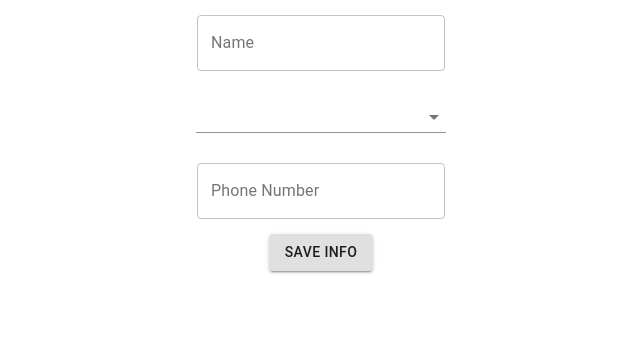
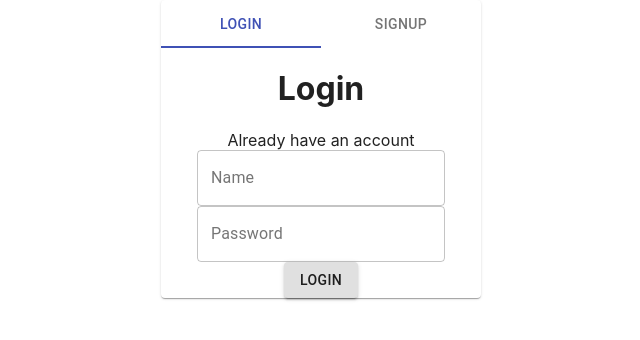
Before and after one commit to sabhishek78/react_form, a React (Create React App) app: page / in a window 1280 px wide. Shown: the top 340 px of the page, without its empty margins (319-959 px from the left). Built offline with nearby package versions, Linux system fonts and the light colour scheme; no server answers.

Commit message:
login and signup functionality implemented

```diff
--- a/package.json
+++ b/package.json
@@ -8,6 +8,7 @@
     "@testing-library/jest-dom": "^4.2.4",
     "@testing-library/react": "^9.5.0",
     "@testing-library/user-event": "^7.2.1",
+    "bcryptjs": "^2.4.3",
     "react": "^16.13.1",
     "react-dom": "^16.13.1",
     "react-scripts": "3.4.1"
--- a/src/App.css
+++ b/src/App.css
@@ -52,3 +52,12 @@
 .table{
   margin-top: 20px;
 }
+.panel{
+  display:flex;
+  flex-direction: column;
+  align-items: center;
+  justify-content: center;
+}
+.panel[hidden] {
+  display: none;
+}
--- a/src/App.js
+++ b/src/App.js
@@ -2,11 +2,12 @@ import React from 'react';
 import logo from './logo.svg';
 import './App.css';
 import EnquiryForm from "./EnquiryForm";
+import LoginSignUp from "./loginSignUp";
 
 function App() {
   return (
     <div className="App">
-     <EnquiryForm/>
+     <LoginSignUp/>
     </div>
   );
 }
--- a/src/EnquiryForm/index.js
+++ b/src/EnquiryForm/index.js
@@ -60,8 +60,6 @@ class EnquiryForm extends React.Component {
         this.setState({
             [event.target.name]:event.target.value
         })
-
-
     }
      allLetter(inputtxt)
     {   console.log(inputtxt);
@@ -109,12 +107,12 @@ class EnquiryForm extends React.Component {
         };
         const response = await fetch(saveURL, requestOptions);
         const responseJSON = await response.json();
-        console.log(responseJSON);
+        console.log("response is ="+responseJSON);
         this.setState({
             isLoading:false,
         });
         let currentUserData={"customerName":this.state.customerName,"gender":this.state.gender,"phoneNumber":this.state.phoneNumber
-            ,"customerID":responseJSON['customerID']};
+            ,"_id":responseJSON};
         console.log("current user data="+currentUserData);
        let dataCopy=this.state.data.slice();
         console.log(" previous data local storage="+dataCopy);
@@ -132,6 +130,7 @@ class EnquiryForm extends React.Component {
             headers: { 'Content-Type': 'application/json' },
             body: JSON.stringify({customerID: customerID})
         };
+        // console.log('request options='+JSON.stringify(requestOptions));
         const response = await fetch(deleteURL, requestOptions);
         const responseJSON = await response.json();
         console.log('delete response=');
--- a/src/Row/index.js
+++ b/src/Row/index.js
@@ -12,14 +12,14 @@ class Row extends React.Component {
     render() {
         return (
             <TableRow >
-                <TableCell align="right">{this.props.rowData.customerID}</TableCell>
+                <TableCell align="right">{this.props.rowData._id}</TableCell>
                 <TableCell align="right">{this.props.rowData.customerName}</TableCell>
                 <TableCell align="right">{this.props.rowData.gender}</TableCell>
                 <TableCell align="right">{this.props.rowData.phoneNumber}</TableCell>
                 <TableCell align="right"><button name='Delete'onClick={()=>{
                     this.setState({deletePressed:true})
                     setTimeout(() => {
-                        this.props.deleteUser(this.props.rowData.customerID);
+                        this.props.deleteUser(this.props.rowData._id);
                         // this.setState({deletePressed:false});
                         }, 3000);
                 }}> {this.state.deletePressed?<CircularProgress/>: <DeleteIcon/>} </button></TableCell>
--- a/src/Table/index.js
+++ b/src/Table/index.js
@@ -28,7 +28,7 @@ class SimpleTable extends React.Component {
                     </TableHead>
                     <TableBody>
                         {this.props.data.map((item) => (
-                           <Row rowData={item} key={item.customerID} deleteUser={this.props.deleteUser}/>
+                           <Row rowData={item} key={item._id} deleteUser={this.props.deleteUser}/>
                         ))}
                     </TableBody>
                 </Table>
--- /dev/null
+++ b/src/loginSignUp/index.js
@@ -0,0 +1,215 @@
+import React from "react";
+import { Button } from '@material-ui/core';
+import AppBar from '@material-ui/core/AppBar';
+import Tabs from '@material-ui/core/Tabs';
+import Tab from '@material-ui/core/Tab';
+import Paper from '@material-ui/core/Paper';
+import { Select } from '@material-ui/core';
+import { MenuItem } from '@material-ui/core';
+import { TextField } from '@material-ui/core';
+import { CircularProgress} from '@material-ui/core';
+
+
+
+
+import Snackbar from '@material-ui/core/Snackbar';
+import IconButton from '@material-ui/core/IconButton';
+import CloseIcon from '@material-ui/icons/Close';
+import SimpleTable from "../Table";
+const baseURL='http://localhost:8000';
+
+const loginURL = baseURL + '/users/login';
+const signUpURL = baseURL + '/users/signUp';
+
+class LoginSignUp extends React.Component {
+    state = {
+        customerName: '',
+        password:'',
+        value:0,
+        confirmPassword:'',
+        openSnackBar:false,
+        data:[],
+        status:'',
+
+    };
+    constructor(props) {
+        super(props);
+        this.handleInputChange=this.handleInputChange.bind(this);
+    }
+    handleInputChange(event){
+        this.setState({
+            status:'',
+            [event.target.name]:event.target.value
+        })
+
+    }
+   handleChange = (event, newValue) => {
+        // console.log("inside handle change");
+       this.setState({
+           value:newValue,
+           status:''
+       })
+    };
+    async signUp(){
+        console.log(this.state.customerName);
+        console.log(this.state.password);
+        console.log(this.state.confirmPassword);
+        if(this.state.password!==this.state.confirmPassword){
+            this.setState({
+                // openSnackBar:true,
+                status:'Passwords do not match. Please retry',
+            })
+        }
+        else{
+            console.log("making request");
+            const requestOptions = {
+                method: 'POST',
+                headers: {'Content-Type': 'application/json'},
+                credentials:"include",
+                body: JSON.stringify(this.state)
+            };
+            const response = await fetch(signUpURL, requestOptions);
+            const responseJSON = await response.json();
+            console.log("response is =" + responseJSON);
+            this.setState({
+                isLoading: false,
+            });
+
+            if(responseJSON.status!=="exists"){
+                let currentUserData = {
+                    "customerName": this.state.customerName,
+                    "password": this.state.password,
+                    "_id": responseJSON,
+
+                };
+                console.log("current user data=" + currentUserData);
+                let dataCopy = this.state.data.slice();
+                // console.log(" previous data local storage=" + dataCopy);
+                dataCopy.push(currentUserData);
+                // console.log(" updated data local storage=" + dataCopy);
+                // localStorage.setItem('userData', JSON.stringify(dataCopy));
+                this.setState({
+                    data: dataCopy,
+                    status:"Sign Up Successful. Please Login ",
+                });
+            }
+            else{
+                console.log("User Already Exists!! Please try Again!!");
+                this.setState({
+                    status: "User Already Exists!! Please try Again!!"
+                });
+            }
+        }
+
+    }
+    async login(){
+        console.log("making request");
+        const requestOptions = {
+            method: 'POST',
+            headers: {'Content-Type': 'application/json'},
+            credentials:"include",
+            body: JSON.stringify(this.state)
+        };
+        const response = await fetch(loginURL, requestOptions);
+        const responseJSON = await response.json();
+        console.log("response is =" + responseJSON);
+        this.setState({
+            isLoading: false,
+        });
+        if(responseJSON.status==="userDoesNotExist"){
+
+            this.setState({
+
+                status:"User Does Not Exist. Please Sign Up ",
+            });
+        }
+        else if(responseJSON.status==="passwordsMatch"){
+
+            this.setState({
+
+                status:"Login Successful ",
+            });
+        }
+        else if(responseJSON.status==="passwordsDoNotMatch"){
+
+            this.setState({
+
+                status:"Invalid Password",
+            });
+        }
+    }
+    handleClose = (event, reason) => {
+        if (reason === 'clickaway') {
+            return;
+        }
+        this.setState({
+            openSnackBar:false,
+        })
+    }
+    async makePostRequest() {
+
+
+    }
+    render() {
+        return (
+            <div className={"form"}>
+                <Paper >
+                    <Tabs value={this.state.value} onChange={this.handleChange}
+
+                        indicatorColor="primary"
+                        textColor="primary"
+                        centered
+                    >
+                        <Tab label="Login" />
+                        <Tab label="SignUp" />
+
+                    </Tabs>
+                    <div  hidden={this.state.value!==0} className={"panel"}>
+                        <h1>Login</h1>
+                        <text>Already have an account</text>
+                        <TextField label="Name" variant="outlined" type="text" name="customerName" variant="outlined" value={this.state.customerName}
+                                   onChange={this.handleInputChange}/>
+                        <TextField label="Password" variant="outlined" type="password" name="password" variant="outlined" value={this.state.password}
+                                   onChange={this.handleInputChange}/>
+                        <Button variant="contained" color="grey" onClick={()=>{this.login()}}>Login</Button>
+
+                    </div>
+                    <div  hidden={this.state.value!==1} className={"panel"}>
+                        <h1>Signup</h1>
+                        <text>Create a new account</text>
+                        <TextField label="Name" variant="outlined" type="text" name="customerName" variant="outlined" value={this.state.customerName}
+                                   onChange={this.handleInputChange}/>
+                        <TextField label="Password" variant="outlined" type="password" name="password" variant="outlined" value={this.state.password}
+                                   onChange={this.handleInputChange}/>
+                        <TextField label="Confirm Password" variant="outlined" type="password" name="confirmPassword" variant="outlined" value={this.state.confirmPassword}
+                                   onChange={this.handleInputChange}/>
+                        <Button variant="contained" color="grey" onClick={()=>{this.signUp()}}>Sign Up</Button>
+                    </div>
+                    <div>{this.state.status}</div>
+                    <Snackbar
+                        anchorOrigin={{
+                            vertical: 'bottom',
+                            horizontal: 'center',
+                        }}
+                        open={this.state.openSnackBar}
+                        autoHideDuration={6000}
+                        onClose={this.handleClose}
+                        message="Passwords do not match "
+                        action={
+                            <React.Fragment>
+                                <Button color="secondary" size="small" onClick={this.undoDelete}>
+                                    UNDO
+                                </Button>
+                                <IconButton size="small" aria-label="close" color="inherit" onClick={this.handleClose}>
+                                    <CloseIcon fontSize="small" />
+                                </IconButton>
+                            </React.Fragment>
+                        }
+                    />
+                </Paper>
+            </div>
+        );
+    }
+}
+
+export default LoginSignUp;
```
Also changed, not shown: 1 other file (tests, documents, lock files or other folders).
